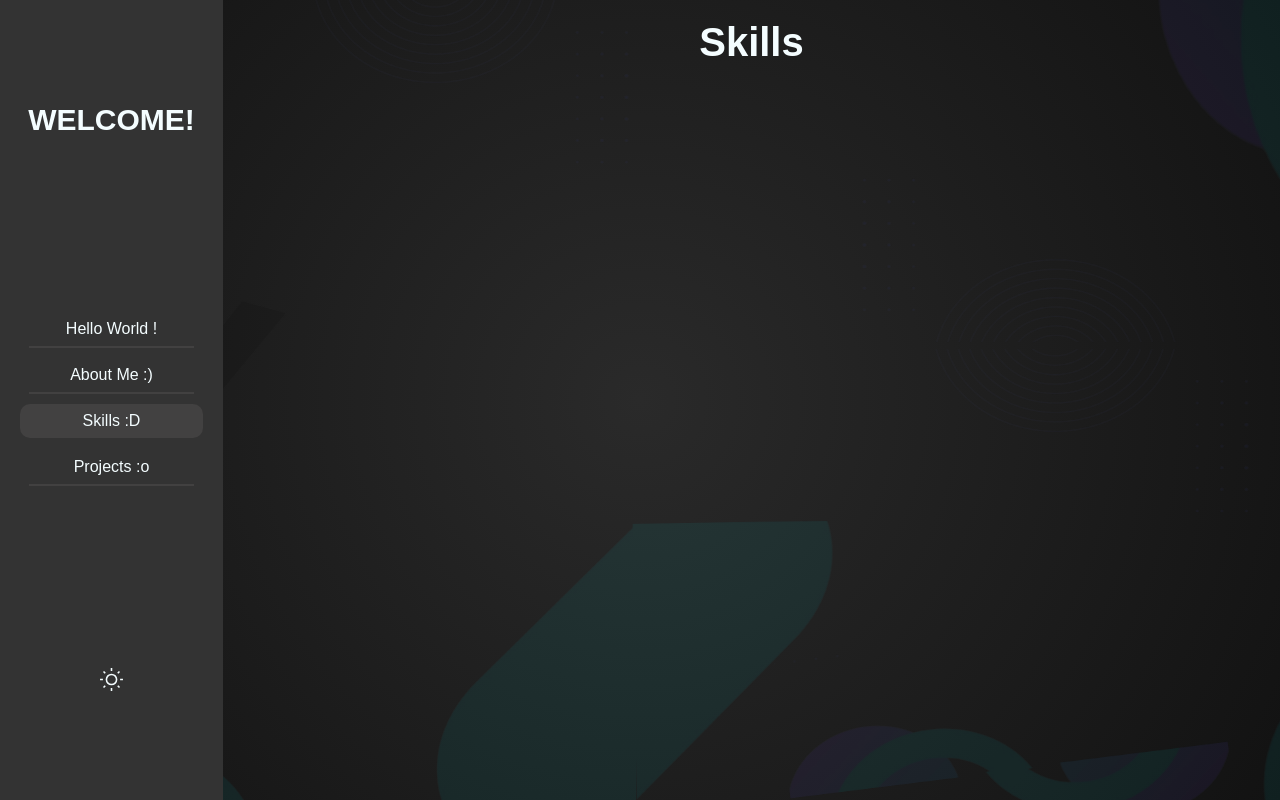
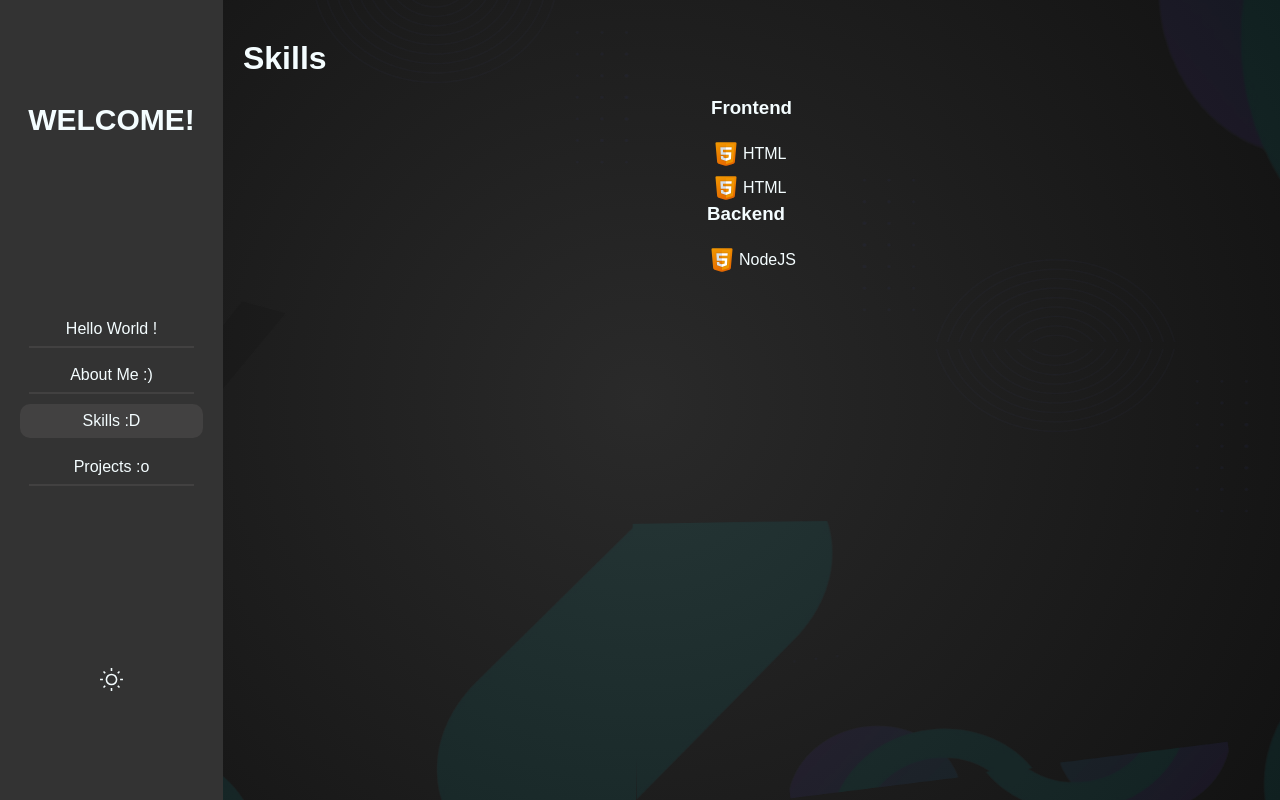
Before and after one commit to estevandev23/portfolio-dev, a React (Vite) app: page /skills in a window 1280 px wide. Built offline with nearby package versions, Linux system fonts and the light colour scheme; a web font is replaced by a local one.

Commit message:
Start skills page

```diff
--- a/index.html
+++ b/index.html
@@ -2,7 +2,7 @@
 <html lang="en">
   <head>
     <meta charset="UTF-8" />
-    <link rel="icon" type="image/svg+xml" href="/vite.svg" />
+    <link rel="icon" type="image/svg+xml" href="/Logo Esteban Villamizar.svg" />
     <meta name="viewport" content="width=device-width, initial-scale=1.0" />
     <link href="https://api.fontshare.com/v2/css?f[]=chillax@600,500,300,700,400&f[]=general-sans@500,300,600,401,501,400,700&display=swap" rel="stylesheet">
     <title>Esteban Dev</title>
--- a/src/components/Icons.jsx
+++ b/src/components/Icons.jsx
@@ -50,6 +50,51 @@ export function WebIcon () {
         d='M16 8a8.001 8.001 0 01-7.022 7.94l1.902-7.098a2.995 2.995 0 00.05-1.492A2.977 2.977 0 0010.237 6h5.511A8 8 0 0116 8zM0 8a8 8 0 007.927 8l1.426-5.321a2.978 2.978 0 01-.723.255 2.979 2.979 0 01-1.743-.147 2.986 2.986 0 01-1.043-.7L.633 4.876A7.975 7.975 0 000 8zm5.004-.167L1.108 3.936A8.003 8.003 0 0115.418 5H8.066a2.979 2.979 0 00-1.252.243 2.987 2.987 0 00-1.81 2.59zM8 10a2 2 0 100-4 2 2 0 000 4z'
       />
     </motion.svg>
+  )
+}
+
+export function HtmlIcon () {
+  return (
+    <svg
+      xmlns='http://www.w3.org/2000/svg'
+      viewBox='0 0 48 48'
+    >
+      <linearGradient
+        id='SNASnMitCxQrIYk4GDibta'
+        x1='18.208'
+        x2='34.159'
+        y1='2.413'
+        y2='46.236'
+        gradientUnits='userSpaceOnUse'
+      >
+        <stop offset='0' stopColor='#f09701' />
+        <stop offset='1' stopColor='#e36001' />
+      </linearGradient>
+      <path
+        fill='url(#SNASnMitCxQrIYk4GDibta)'
+        d='M7.192 7.176l2.627 29.77a3 3 0 002.164 2.621l10.643 3.041a4.99 4.99 0 002.747 0l10.643-3.041a3 3 0 002.164-2.621l2.627-29.77A1.998 1.998 0 0038.816 5H9.184a2 2 0 00-1.992 2.176z'
+      />
+      <path
+        fill='#f09601'
+        d='M24 8v31.9l9.876-2.822a2 2 0 001.443-1.749l2.286-26.242A1 1 0 0036.609 8H24z'
+      />
+      <path
+        fill='#fff'
+        d='M24 25v-4h8.6l-.7 11.5-7.9 2.6v-4.2l4.1-1.4.3-4.5H24zm8.9-8l.3-4H24v4h8.9z'
+      />
+      <path
+        fill='#d6e0e9'
+        d='M24 30.9v4.2l-7.9-2.6-.4-5.5h4l.2 2.5 4.1 1.4zM19.1 17H24v-4h-9.1l.7 12H24v-4h-4.6l-.3-4z'
+      />
+      <path
+        d='M33.2 13l-.3 4H19.1l.3 4h13.2l-.7 11.5-7.9 2.6-7.9-2.6-.4-5.5h4l.2 2.5 4.1 1.4 4.1-1.4.3-4.5H15.6l-.7-12H33.2m1.078-1H13.84l.062 1.058.7 12 .055.942h-.032l.078 1.073.4 5.5.049.668.636.209 7.9 2.6.312.103.313-.103 7.9-2.6.644-.212.041-.677.7-11.5.065-1.061H20.328l-.15-2H33.828l.069-.925.3-4L34.278 12zM20.623 26h6.708l-.185 2.769L24 29.843l-3.156-1.077-.148-1.846-.073-.92z'
+        opacity='0.05'
+      />
+      <path
+        d='M33.2 13l-.3 4H19.1l.3 4h13.2l-.7 11.5-7.9 2.6-7.9-2.6-.4-5.5h4l.2 2.5 4.1 1.4 4.1-1.4.3-4.5H15.6l-.7-12H33.2m.539-.5H14.37l.031.529.7 12 .027.471h12.738l-.242 3.634L24 30.372l-3.628-1.239-.174-2.173-.037-.46H15.162l.039.536.4 5.5.024.334.318.105 7.9 2.6.157.051.156-.051 7.9-2.6.322-.106.021-.339.7-11.5.032-.53H19.864l-.225-3h13.725l.035-.463.3-4 .04-.537z'
+        opacity='0.07'
+      />
+    </svg>
   )
 }
 
--- a/src/components/card/card.css
+++ b/src/components/card/card.css
@@ -102,6 +102,9 @@
   font-family: var(--font-primary) !important;
   opacity: 0.5;
   z-index: -1;
+  padding: 5px;
+  background-color: var(--hover-card);
+  border-radius: 5px;
 }
 
 .description-card svg {
--- a/src/components/expandCard/expandCard.css
+++ b/src/components/expandCard/expandCard.css
@@ -119,7 +119,7 @@
   font-size: 14px;
   padding: 3px 9px;
   background-color: var(--hover-card);
-  border-radius: 2rem;
+  border-radius: 0.2rem;
 }
 
 .date-expand {
--- a/src/components/listProjects/ListProjects.jsx
+++ b/src/components/listProjects/ListProjects.jsx
@@ -51,6 +51,15 @@ export default function ListProjects () {
   return (
     <>
       <motion.div
+        variants={container}
+        initial='hidden'
+        animate='show'
+        className='container-list-title'
+      >
+        <motion.h1 variants={item} className='title-project'>Projects</motion.h1>
+        <motion.p variants={item} className='description-project'>Here you can see <strong>my projects</strong>, you can see the <strong>code</strong> and <strong>the demo</strong></motion.p>
+      </motion.div>
+      <motion.div
         initial='hidden'
         animate='show'
         variants={container}
--- a/src/components/listProjects/listProjects.css
+++ b/src/components/listProjects/listProjects.css
@@ -6,6 +6,24 @@
   place-items: stretch;
 }
 
+.title-project {
+  font-size: 32px;
+  font-weight: 700;
+}
+
+.container-list-title {
+  display: flex;
+  flex-direction: column;
+  gap: 10px;
+  margin-bottom: 20px;
+  width: 100%;
+}
+
+.description-project, .description-project strong {
+  font-size: 16px;
+  font-family: var(--font-secondary);
+}
+
 @media (min-width: 768px) {
   .card-list {
     grid-template-columns: repeat(auto-fit, minmax(350px, 1fr));
--- /dev/null
+++ b/src/components/listSkills/ListSkills.jsx
@@ -0,0 +1,42 @@
+import { motion } from 'framer-motion'
+import { HtmlIcon } from '../Icons'
+import './listSkills.css'
+
+export const skills = [
+  {
+    title: 'Frontend',
+    skills: [
+      {
+        name: 'HTML',
+        icon: <HtmlIcon />
+      },
+      {
+        name: 'HTML',
+        icon: <HtmlIcon />
+      }
+    ]
+  },
+  {
+    title: 'Backend',
+    skills: [{
+      name: 'NodeJS',
+      icon: <HtmlIcon />
+    }]
+  }
+]
+
+export default function ListSkills ({ item }) {
+  return skills.map(skill => (
+    <motion.div variants={item} className='list-skills' key={skill.title}>
+      <motion.h3 variants={item}>{skill.title}</motion.h3>
+      <div className='list-skills-content'>
+        {skill.skills.map((item, index) => (
+          <motion.div variants={item} className={`list-skills-item ${item.name}`} key={index}>
+            {item.icon}
+            <p>{item.name}</p>
+          </motion.div>
+        ))}
+      </div>
+    </motion.div>
+  ))
+}
--- /dev/null
+++ b/src/components/listSkills/listSkills.css
@@ -0,0 +1,21 @@
+.list-skills {
+  display: flex;
+  flex-direction: column;
+  gap: 20px;
+}
+
+.list-skills svg {
+  width: 30px;
+}
+
+.list-skills-content {
+  display: flex;
+  flex-direction: column;
+  gap: 4px;
+}
+
+.list-skills-item {
+  display: flex;
+  align-items: center;
+  gap: 2px;
+}
--- a/src/pages/skills/Skills.jsx
+++ b/src/pages/skills/Skills.jsx
@@ -1,5 +1,6 @@
 import { motion } from 'framer-motion'
 import './skills.css'
+import ListSkills from '../../components/listSkills/ListSkills'
 
 const container = {
   hidden: { opacity: 0, y: 20 },
@@ -21,12 +22,13 @@ export default function Skills () {
   return (
     <motion.div
       variants={container}
-      hidden='hidden'
+      initial='hidden'
       animate='show'
       exit='hidden'
       className='container-skills'
     >
       <motion.h2 variants={item}>Skills</motion.h2>
+      <ListSkills item={item} />
     </motion.div>
   )
 }
--- a/src/pages/skills/skills.css
+++ b/src/pages/skills/skills.css
@@ -3,13 +3,12 @@
   place-items:center;
   max-width: 1200px;
   margin: auto;
-  padding: 20px 10px;
+  padding: 20px;
 }
 
 .container-skills h2 {
-  font-size: 2.5rem;
+  font-size: 32px;
   font-weight: 700;
-  text-align: center;
   margin-bottom: 20px;
   width: 100%;
 }
```
Also changed, not shown: public/Logo Esteban Villamizar.svg (added).
